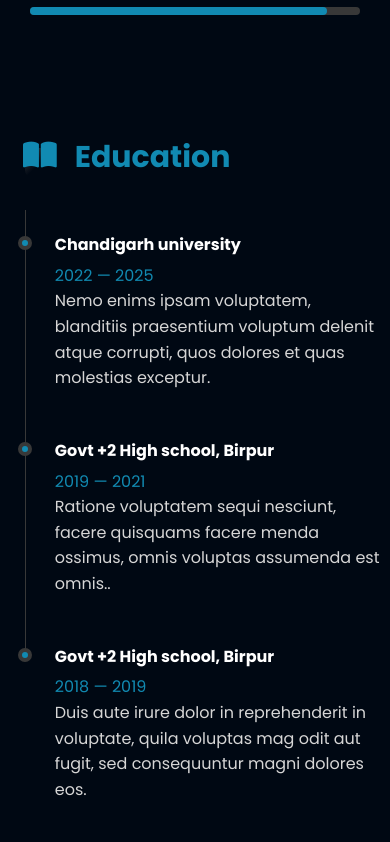
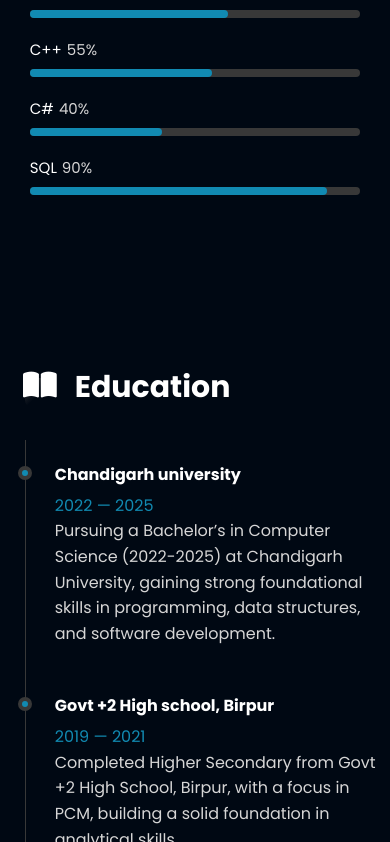
Before and after one commit to nks854338/portfolio, a React (Create React App) app: page / in a window 390 px wide. Shown: the part 2862-3704 px from the top of the page. Built offline with nearby package versions, Linux system fonts and the light colour scheme.

Commit message:
commited

```diff
--- a/src/Pages/Components/Navbar.js
+++ b/src/Pages/Components/Navbar.js
@@ -80,6 +80,15 @@
           </li>
           <li>
             <a
+              href="#Education"
+              className={activeSection === "Education" ? "active" : ""}
+              onClick={toggleNavbar}
+            >
+              Education
+            </a>
+          </li>
+          <li>
+            <a
               href="#services"
               className={activeSection === "services" ? "active" : ""}
               onClick={toggleNavbar}
--- a/src/Pages/Education.js
+++ b/src/Pages/Education.js
@@ -3,34 +3,35 @@
 const Education = () => {
   return (
     <>
-      <section className="timeline">
+      <section className="timeline" id="Education">
         <div className="title-wrapper">
           <div className="icon-box">
             <i class="fa-solid fa-book-open"></i>
           </div>
           <div className="mainSectionHeading">
             <h3>
-            <span>Education</span>
+              Education
             </h3>
           </div>
         </div>
         <ol className="timeline-list">
           <li className="timeline-item">
-            <h4 className="h4 timeline-item-title">
-              Chandigarh university
-            </h4>
+            <h4 className="h4 timeline-item-title">Chandigarh university</h4>
             <span>2022 — 2025</span>
             <p className="timeline-text">
-              Nemo enims ipsam voluptatem, blanditiis praesentium voluptum
-              delenit atque corrupti, quos dolores et quas molestias exceptur.
+              Pursuing a Bachelor’s in Computer Science (2022-2025) at
+              Chandigarh University, gaining strong foundational skills in
+              programming, data structures, and software development.
             </p>
           </li>
           <li className="timeline-item">
-            <h4 className="h4 timeline-item-title">Govt +2 High school, Birpur</h4>
+            <h4 className="h4 timeline-item-title">
+              Govt +2 High school, Birpur
+            </h4>
             <span>2019 — 2021</span>
             <p className="timeline-text">
-              Ratione voluptatem sequi nesciunt, facere quisquams facere menda
-              ossimus, omnis voluptas assumenda est omnis..
+              Completed Higher Secondary from Govt +2 High School, Birpur, with
+              a focus in PCM, building a solid foundation in analytical skills.
             </p>
           </li>
           <li className="timeline-item">
@@ -39,8 +40,9 @@
             </h4>
             <span>2018 — 2019</span>
             <p className="timeline-text">
-              Duis aute irure dolor in reprehenderit in voluptate, quila
-              voluptas mag odit aut fugit, sed consequuntur magni dolores eos.
+              Completed Matriculation from Govt +2 High School, Birpur, gaining
+              a strong foundational understanding across core subjects and
+              essential academic skills.
             </p>
           </li>
         </ol>
--- a/src/Pages/Skills.js
+++ b/src/Pages/Skills.js
@@ -3,7 +3,7 @@
 const Skills = () => {
   return (
     <>
-      <section className="skill">
+      <section className="skill" id="skills">
         <h3 className="mainSectionHeading" style={{ textAlign: "center" }}>
           <h3>
             My <span>Skills</span>
--- a/src/index.css
+++ b/src/index.css
@@ -114,6 +114,7 @@
   .article-title { margin-bottom: 30px; }
 
   .timeline {
+    padding-top: 50px;
     max-width: 80%;
     margin: auto;
   }
@@ -239,6 +240,7 @@
         padding: 20px;
         display: grid;
         grid-template-columns: 1fr;
+        row-gap: 20px;
         column-gap: 7vmin;
     }
 
@@ -252,7 +254,6 @@
       .icon-box i{
         font-size: 30px;
         margin-bottom: 15px;
-        color: #118ab2;
       }
 
   }
```
Lines whose indentation alone changed are shown as unchanged.
